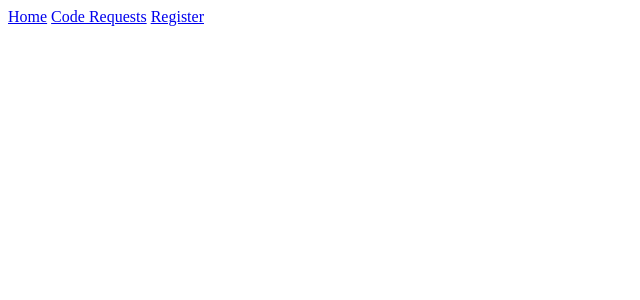
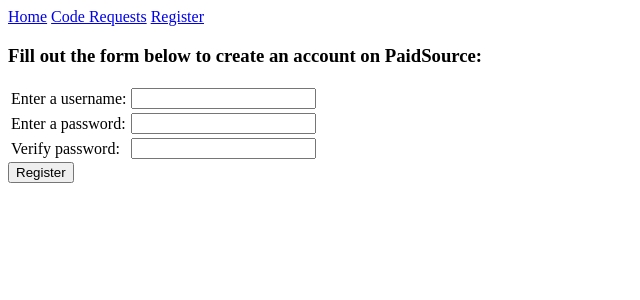
Before and after one commit to chipperdrew/CSCI445_Final_Project, a PHP site: page /register.php in a window 1280 px wide. Shown: the top 300 px of the page, without its empty margins (0-640 px from the left). Run offline with PHP 8.4, Linux system fonts and the light colour scheme.

Commit message:
Register form

```diff
--- a/register.php
+++ b/register.php
@@ -4,3 +4,25 @@
 <?php startblock('title') ?>
 	Register
 <?php endblock() ?>
+
+
+<?php startblock('content') ?>
+	<h3>Fill out the form below to create an account on PaidSource:</h3>
+	<form action="" method="POST">
+		<table>
+			<tr>
+				<td>Enter a username:</td>
+				<td><input type="text" name="username" /></td>
+			</tr>
+			<tr>
+				<td>Enter a password:</td>
+				<td><input type="password" name="password" /></td>
+			</tr>
+			<tr>
+				<td>Verify password:</td>
+				<td><input type="password" name="password2" /></td>
+			</tr>
+		</table>
+		<button action="submit">Register</button>
+	</form>
+<?php endblock() ?>
```
